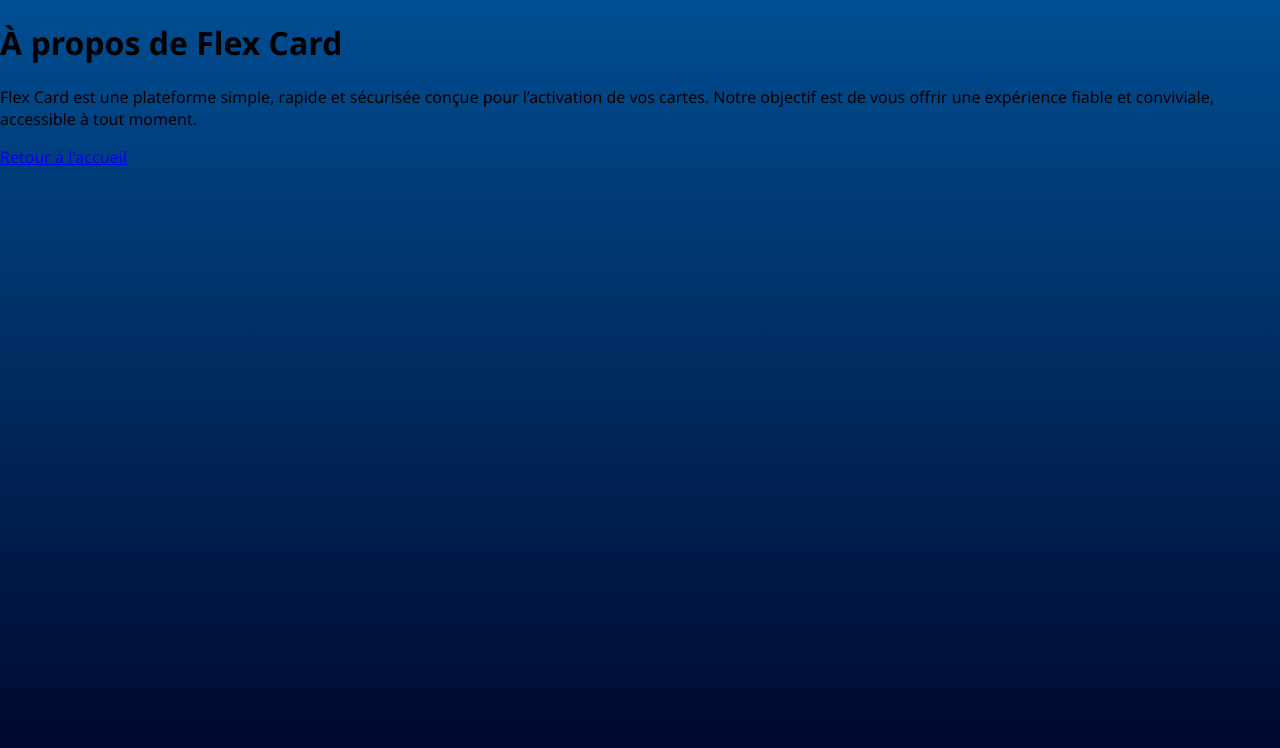
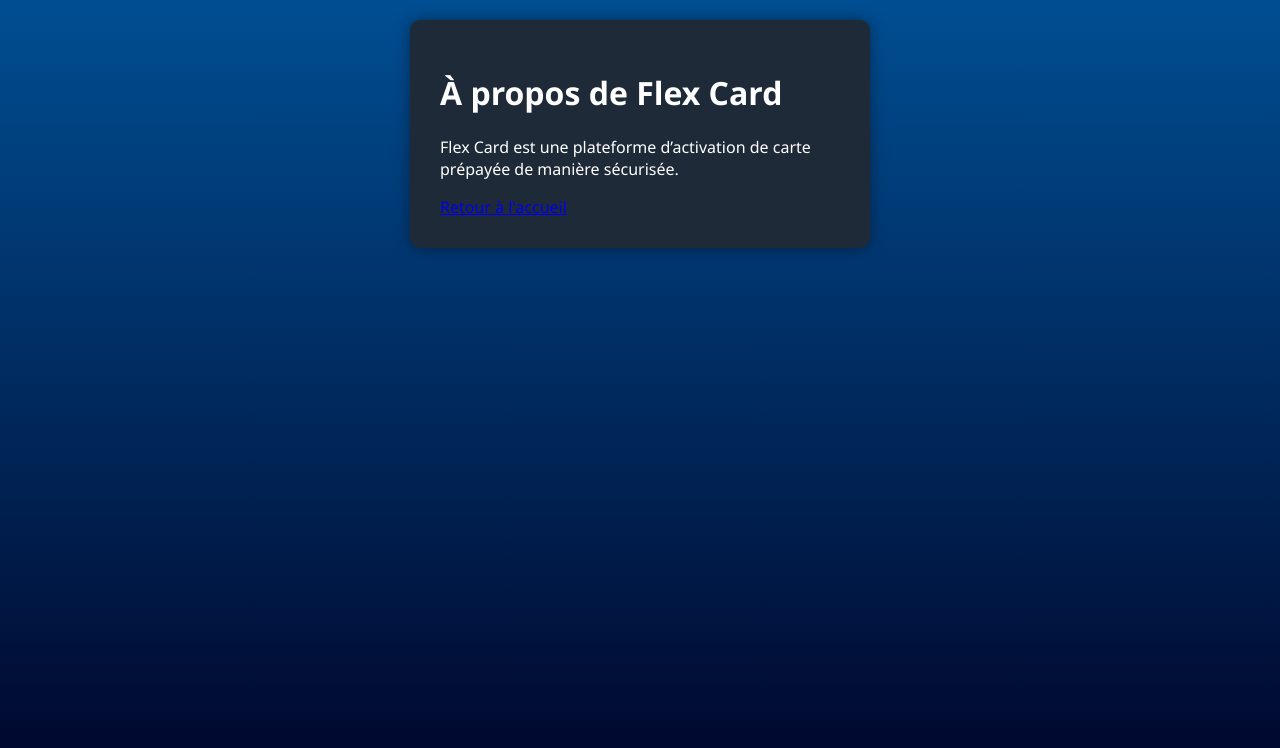
Before and after one commit to Arnaud2025-Lab/Site-code, a website: page public/a-propos.html in a window 1280 px wide. Drawn offline with Linux system fonts and the light colour scheme.

```diff
--- a/public/a-propos.html
+++ b/public/a-propos.html
@@ -2,17 +2,14 @@
 <html lang="fr">
 <head>
   <meta charset="UTF-8">
-  <title>À propos</title>
+  <title>À propos - Flex Card</title>
   <link rel="stylesheet" href="style.css">
 </head>
 <body>
-  <div class="confirmation fade-in">
+  <div class="container">
     <h1>À propos de Flex Card</h1>
-    <p>
-      Flex Card est une plateforme simple, rapide et sécurisée conçue pour l’activation de vos cartes.
-      Notre objectif est de vous offrir une expérience fiable et conviviale, accessible à tout moment.
-    </p>
-    <a href="/">Retour à l'accueil</a>
+    <p>Flex Card est une plateforme d’activation de carte prépayée de manière sécurisée.</p>
+    <a href="index.html">Retour à l'accueil</a>
   </div>
 </body>
 </html>
```
Also changed, not shown: public/confidentialite.html (+4 -7 lines).
